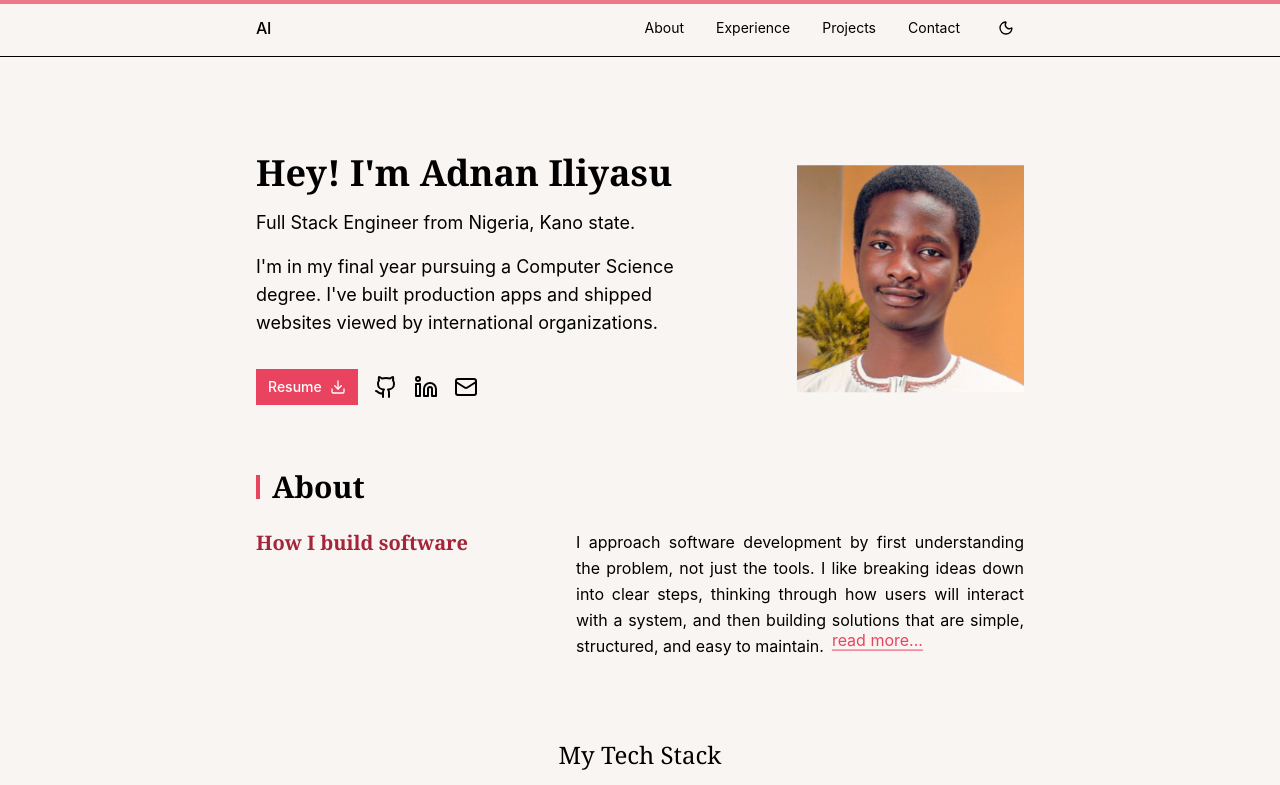
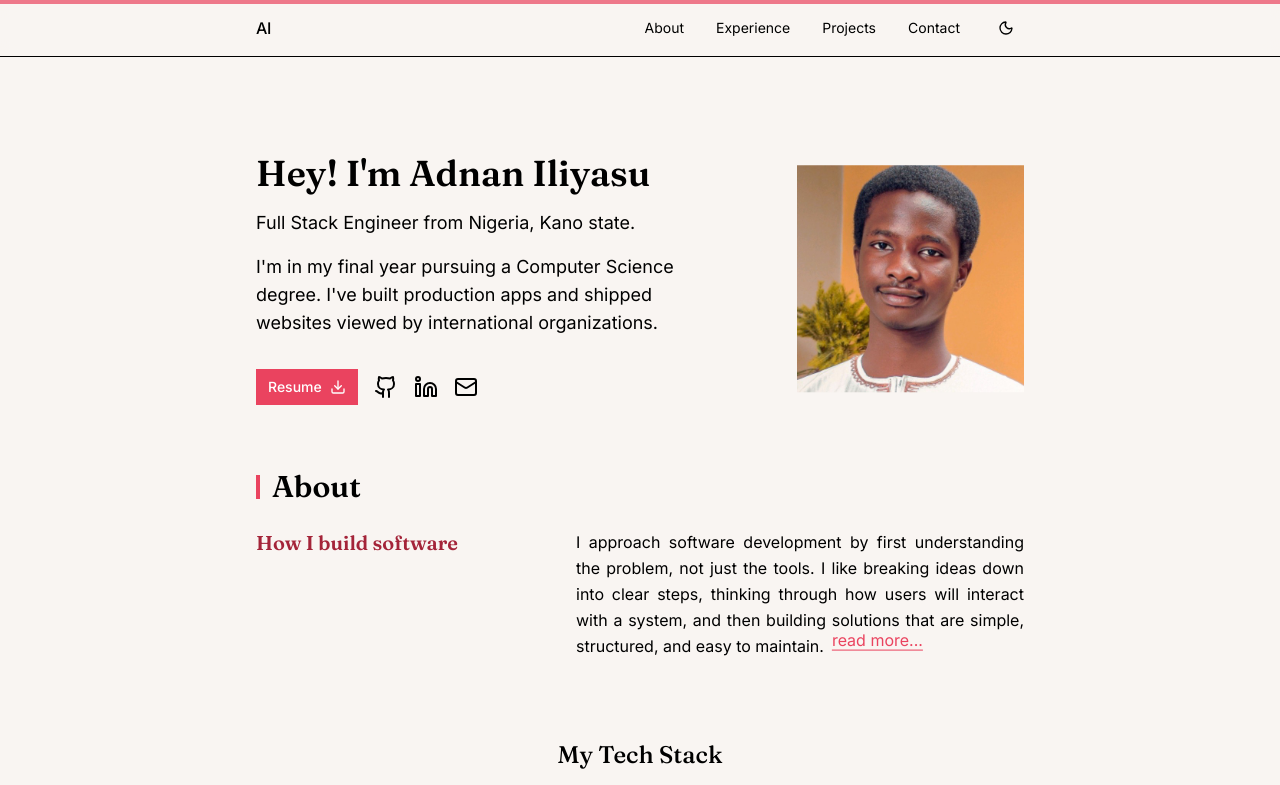
Before and after one commit to Adnan0-IM/adnanilyas.dev, a React (Vite) app: page / in a window 1280 px wide. Shown: the top 785 px of the page. Built offline with nearby package versions, Linux system fonts and the light colour scheme.

Commit message:
fix: remove duplicate font import in CSS

```diff
--- a/src/index.css
+++ b/src/index.css
@@ -1,6 +1,6 @@
+@import url("https://fonts.googleapis.com/css2?family=Inter:wght@300..800&family=Fraunces:opsz,wght@9..144,300..800&display=swap");
 @import "tailwindcss";
 @import "tw-animate-css";
-@import url("https://fonts.googleapis.com/css2?family=Inter:wght@300..800&family=Fraunces:opsz,wght@9..144,300..800&display=swap");
 
 @custom-variant dark (&:is(.dark *));
 
```
